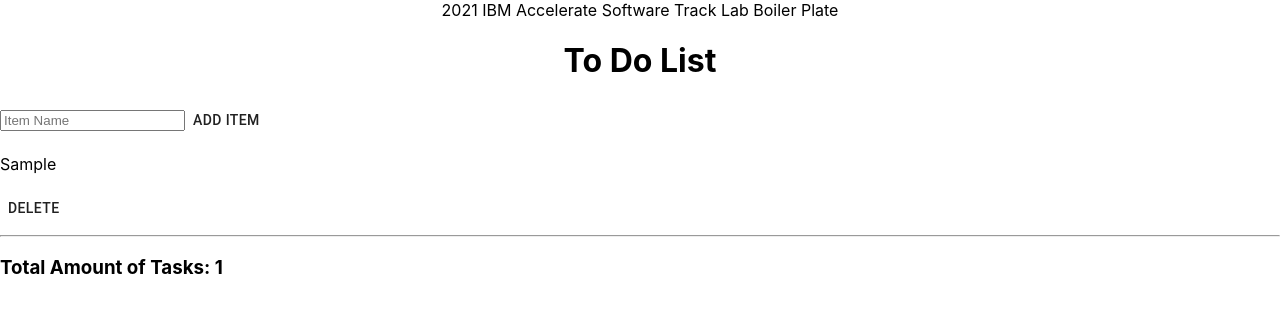
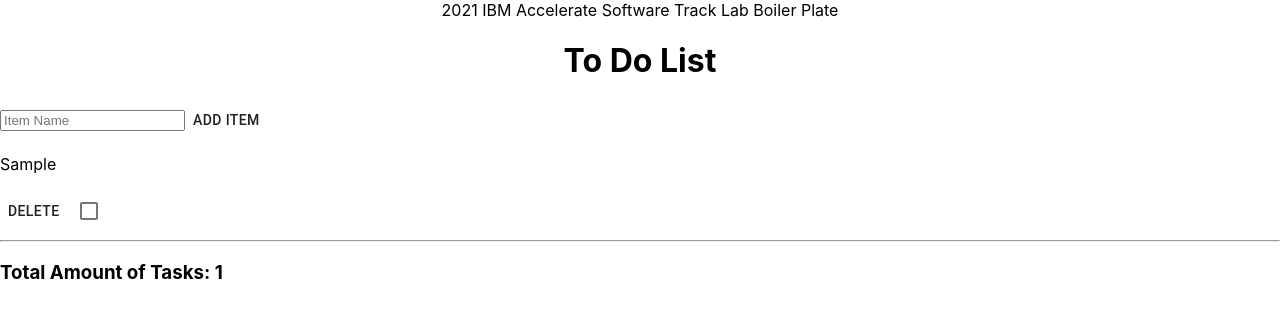
Before and after one commit to 2021-IBM-Accelerate-SW-Track/lab-1-team-52, a React (Create React App) app: page / in a window 1280 px wide. Both pictures are taken after typing "Sample" into the empty fields and a click on the button "ADD ITEM". Shown: the top 318 px of the page. Built offline with nearby package versions, Linux system fonts and the light colour scheme.

Commit message:
Checkbox

```diff
--- a/src/index.js
+++ b/src/index.js
@@ -3,6 +3,7 @@ import ReactDOM from 'react-dom';
 import App from './App';
 import Button from '@material-ui/core/Button';
 import TextField from '@material-ui/core/TextField';
+import Checkbox from '@material-ui/core/Checkbox';
 
 var Total = class App extends React.Component{
   render(){
@@ -78,7 +79,7 @@ var ItemList = class App extends React.Component{
         <p>{`${item.name}`}</p>
         <Button onClick={()=> this.delete(i)}>Delete</Button>
         {/* <Button onClick={this.delete.bind(this)}>Delete</Button> */}
-
+        <Checkbox inputProps={{ 'aria-label': 'primary checkbox' }} />
         <hr/>
       </div>
         // <Item name={product.name}
```
